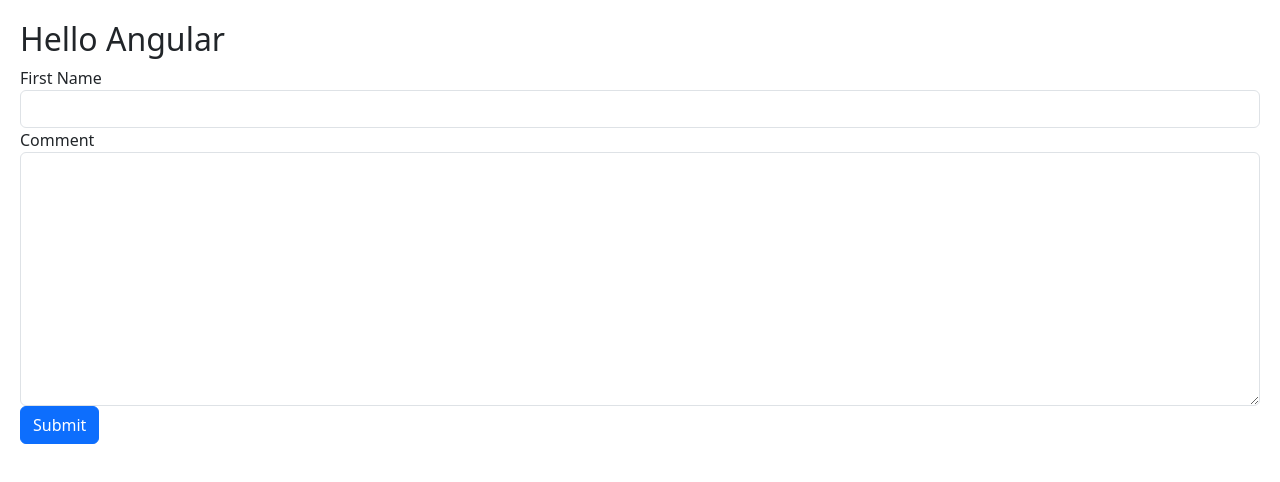
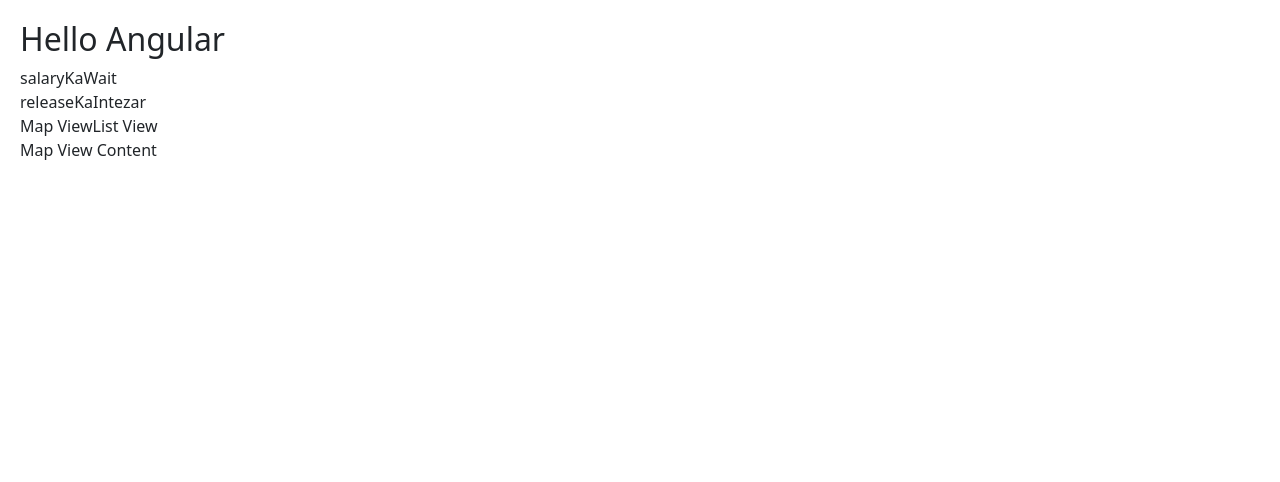
Before and after one commit to shirkedarshan/Angular-Blog, an Angular app: page / in a window 1280 px wide. Shown: the top 482 px of the page. Built offline with nearby package versions, Linux system fonts and the light colour scheme.

Commit message:
directives done

```diff
--- a/src/app/app.component.html
+++ b/src/app/app.component.html
@@ -2,6 +2,30 @@
   <head></head>
   <body>
     <h2>Hello Angular</h2>
-    <contact-form></contact-form>
+    <div *ngIf="courses.length > 0; then coursesList else noCourses">
+    </div>
+    <ng-template #coursesList>
+      <div *ngFor="let course of courses">
+        {{course}}
+      </div>
+    </ng-template>
+    <ng-template #noCourses>
+      No courses re baba
+    </ng-template>
+
+    <ul class="nav nav-pills">
+      <li [class.active]="viewMode == 'map'" ><a (click)="viewMode = 'map' ">Map View</a></li>
+      <li [class.active]="viewMode == 'list'"><a (click)="viewMode = 'list'">List View</a></li>
+    </ul>
+
+    <div [ngSwitch]="viewMode">
+      <div *ngSwitchCase="'map'">Map View Content</div>
+      <div *ngSwitchCase="'list'">List View Content</div>
+      <div *ngSwitchDefault>Otherwise</div>
+    </div>
+
+    <!-- <div *ngIf="courses.length == 0">
+      No courses available here
+    </div> -->
   </body>
 </html>
--- a/src/app/app.component.ts
+++ b/src/app/app.component.ts
@@ -8,5 +8,7 @@
 })
 
 export class AppComponent {
+  viewMode = "map"
+  courses = ['salaryKaWait', 'releaseKaIntezar']
 
 }
```
